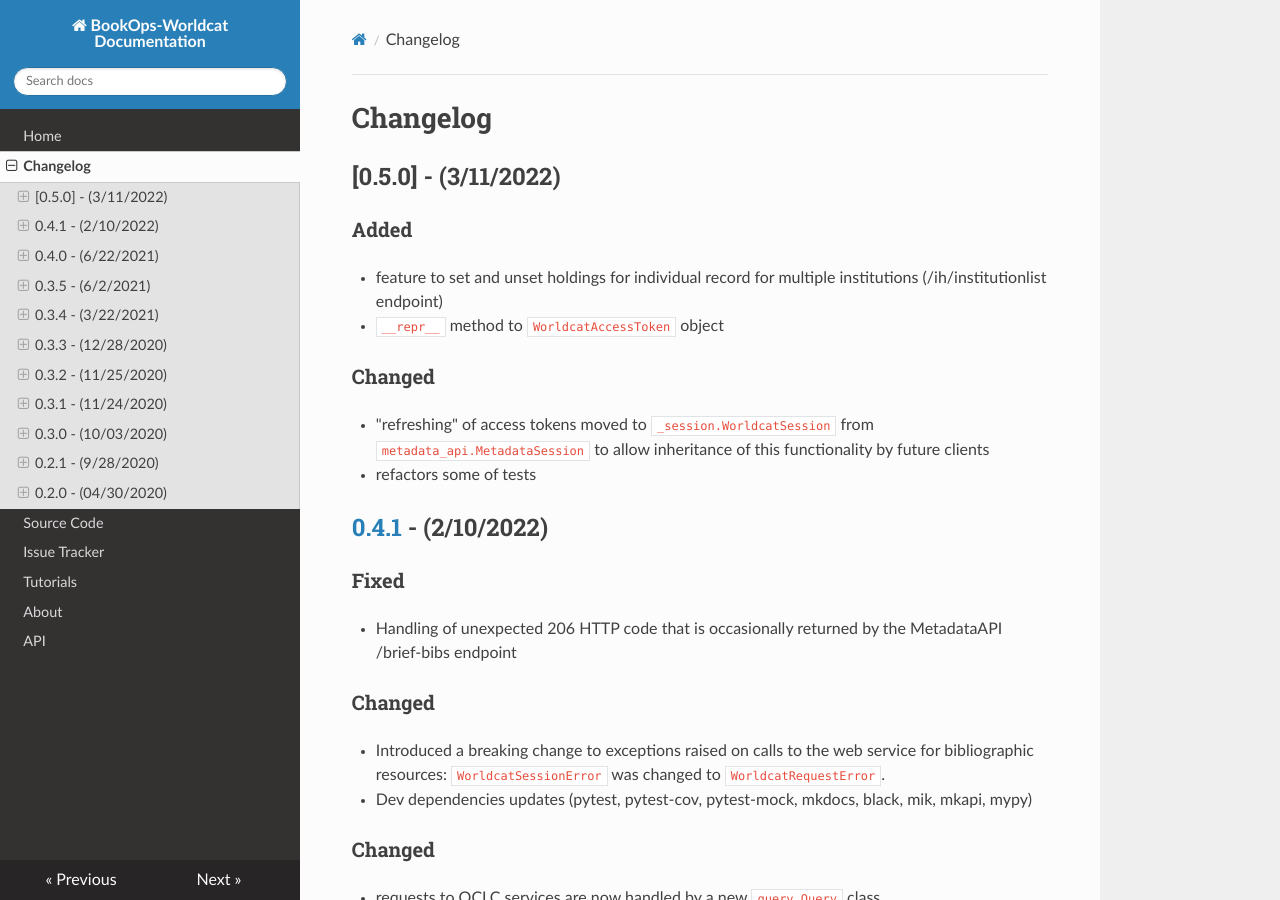
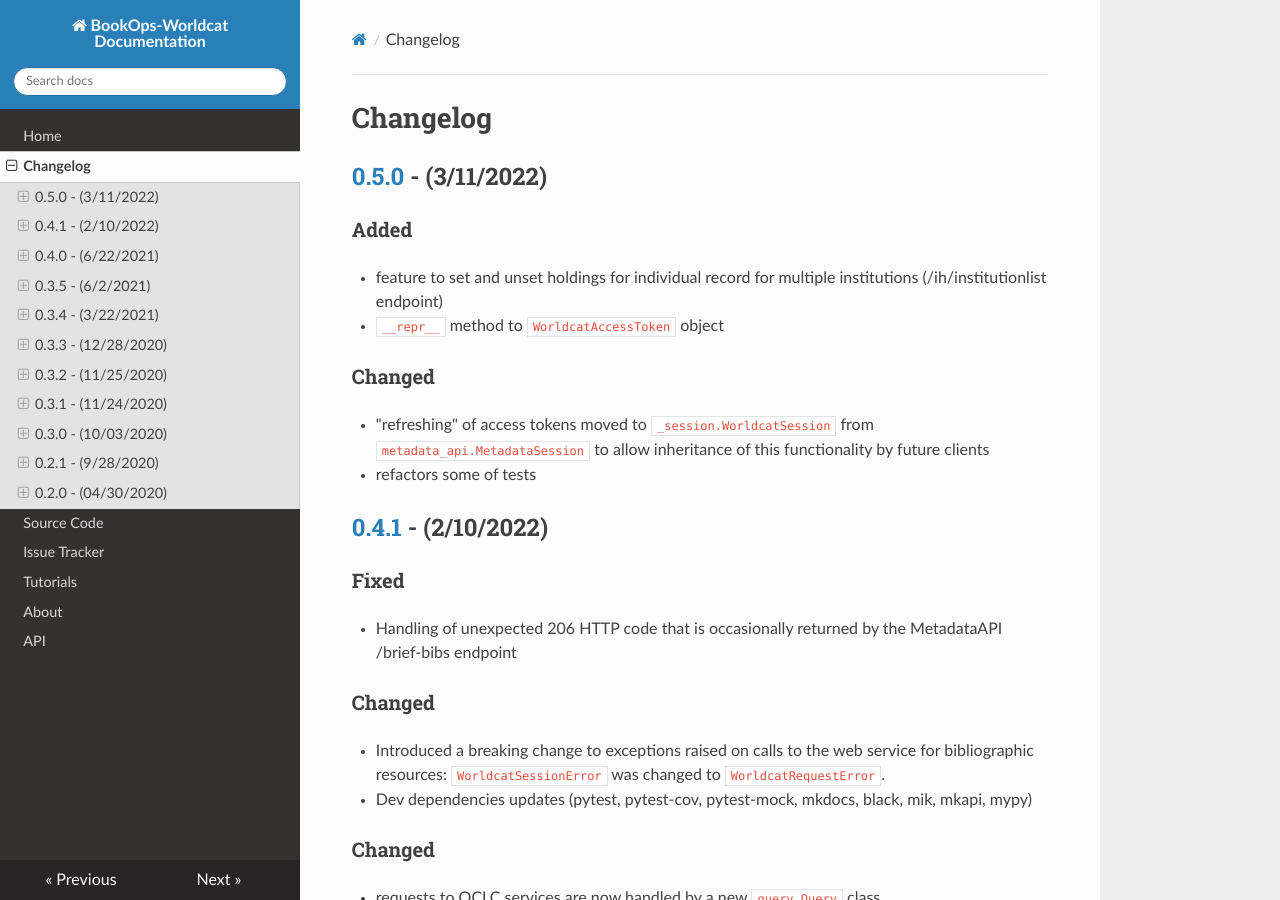
Before and after one commit to BookOps-CAT/bookops-worldcat, an MkDocs documentation site: the page built from docs/changelog.md, in a window 1280 px wide and 900 px high. Built offline with MkDocs 1.6.1, drawn with Linux system fonts in a browser that asks for light colours; nearby versions of some CDN libraries; some of the changed lines change nothing that is shown.

Commit message:
adds link to changes in 0.5.0

```diff
--- a/docs/changelog.md
+++ b/docs/changelog.md
@@ -120,6 +120,7 @@
 + fixed hooks info in docstrings in `SearchSession` and `MetadataSession`
 
 
+[0.5.0]: https://github.com/BookOps-CAT/bookops-worldcat/compare/v0.4.1...v0.5.0
 [0.4.1]: https://github.com/BookOps-CAT/bookops-worldcat/compare/v0.4.0...v0.4.1
 [0.4.0]: https://github.com/BookOps-CAT/bookops-worldcat/compare/v0.3.5...v0.4.0
 [0.3.5]: https://github.com/BookOps-CAT/bookops-worldcat/compare/v0.3.4...v0.3.5
```
